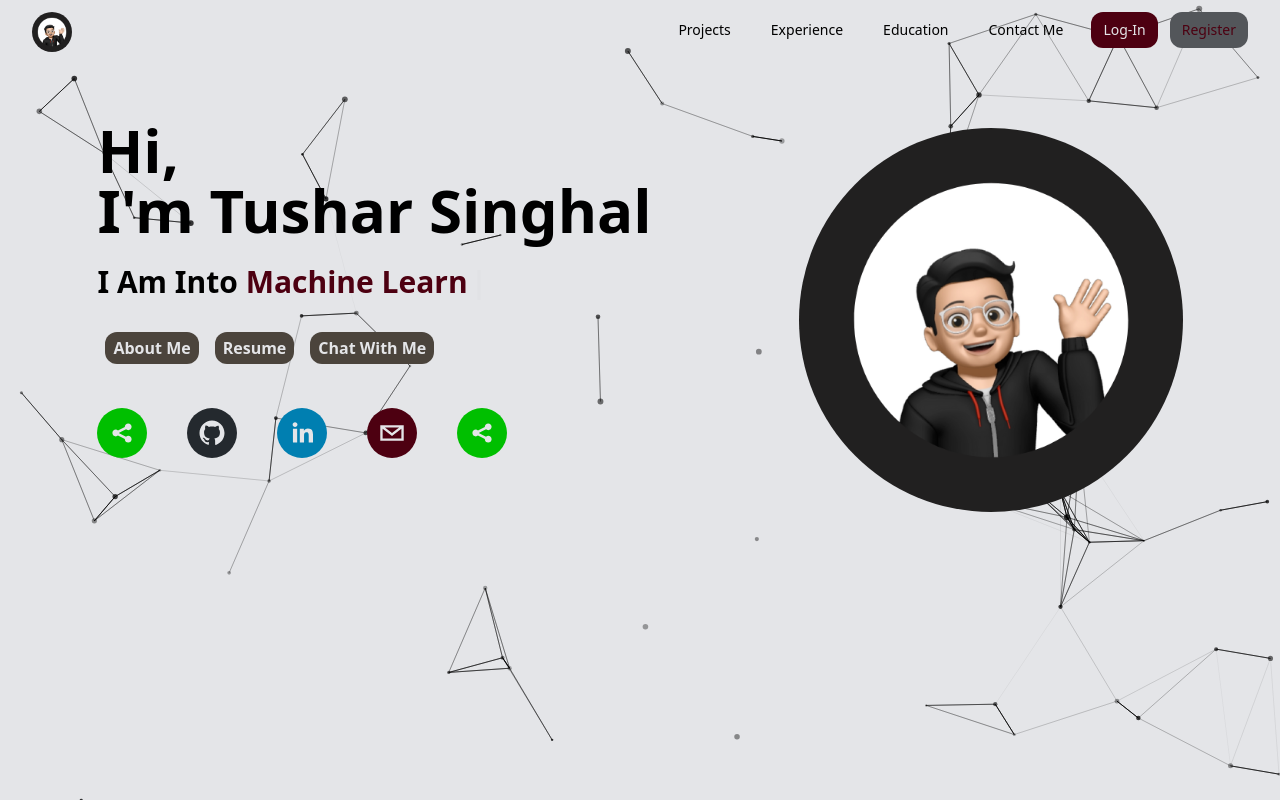
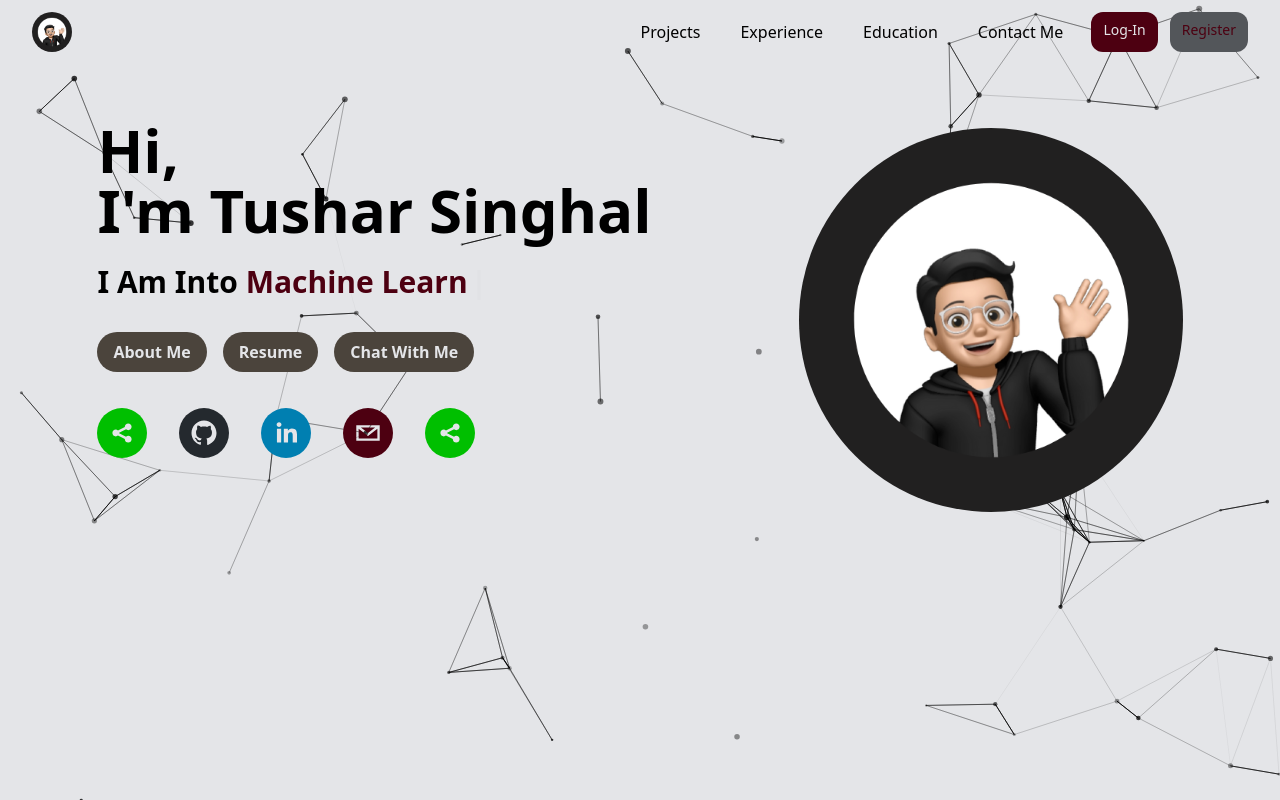
Before and after one commit to TusharSin810/Tushar-Portfolio, a React (Vite) app: page / in a window 1280 px wide. Built offline with nearby package versions, Linux system fonts and the light colour scheme.

Commit message:
Ui OverHaul

```diff
--- a/src/components/About.jsx
+++ b/src/components/About.jsx
@@ -3,21 +3,21 @@ import React from 'react'
 function About() {
   return (
     <div>
-        <div className='h-max bg-white pb-8'>
-            <h2 className='text-2xl font-extrabold flex w-screen justify-center p-5 pt-10'>About Me</h2>
+        <div className='h-max bg-[#53565A] pb-8'>
+            <h2 className='text-4xl font-extrabold flex w-screen justify-center p-5 pt-10 text-[#E4E5E8]'>About Me</h2>
             <div className='flex flex-col items-center'>
-                <p className='p-6 flex sm:hidden text-center'>
+                <p className='p-6 flex sm:hidden text-center font-semibold'>
                     I’m an Electronics and Communication Engineering student at JIIT, Noida, with a passion for full-stack development. I build scalable, user-centric web applications and am currently expanding my skills in Web3, Data Science, and Machine Learning.
                     <br/>
                     I’m also pursuing a distance BSc in Data Science and Programming from IIT Madras.
                 </p>
-                <p className='hidden p-4 sm:flex sm:w-3/5 text-center'>
+                <p className='hidden p-4 sm:flex sm:w-3/5 text-center font-semibold'>
                     I’m an undergraduate student pursuing a B.Tech in Electronics and Communication Engineering at Jaypee Institute of Information Technology (JIIT), Noida. Passionate about coding and full-stack development, I enjoy building dynamic, scalable web applications with a focus on innovation and performance.
                 </p>
-                <p className='hidden p-4 sm:flex sm:w-3/5 text-center'>
+                <p className='hidden p-4 sm:flex sm:w-3/5 text-center font-semibold'>
                     Currently, I’m expanding my knowledge in Web3, Data Science, and Machine Learning, while also pursuing a distance BSc program in Data Science and Programming from IIT Madras. With strong communication, leadership skills, and a collaborative mindset, I’m dedicated to delivering impactful, user-centric software.
                 </p>
-                <p className='px-6 pb-2 text-center'>"Always exploring new tech stacks to push boundaries and innovate."</p>
+                <p className='px-6 pb-2 text-center text-lg font-bold text-[#E4E5E8]'>"Always exploring new tech stacks to push boundaries and innovate."</p>
             </div>
         </div>
     </div>
--- a/src/components/Education.jsx
+++ b/src/components/Education.jsx
@@ -3,7 +3,7 @@ import { Meteorscard } from './uiComponents/Meteorscard'
 import eCard from '../../data/educationCard.json'
 function Education() {
   return (
-    <div className='bg-[#E4E5E8] h-screen w-screen flex flex-col items-center p-8 gap-10'>
+    <div className='bg-white h-screen w-screen flex flex-col items-center p-8 gap-10'>
        <h2 className='font-extrabold text-3xl text-[#4D0011]'>Education</h2>
        <div className='flex gap-6'>
         {eCard.map((data, index) => (
--- a/src/components/Header.jsx
+++ b/src/components/Header.jsx
@@ -29,10 +29,10 @@ function Header() {
                 <span className='text-[#4D0011]'>{typeEffect}</span>
                 <span className='text-[#4B443C] font-bold'><Cursor/></span>
               </h2>
-                <button className=' hidden sm:inline-block bg-[#4B443C] py-1 px-2 m-2 rounded-xl font-semibold text-[#E4E5E8]'>About Me</button>
-                <button className='bg-[#4B443C] py-1 px-2 m-2 rounded-xl font-semibold text-[#E4E5E8]'><a href='https://drive.google.com/file/d/1_K89DMcUKlSV5_g0w5ZdHqvFYzPd7Zt_/view?usp=sharing' target='_blank'>Resume</a></button>
-                <button className='bg-[#4B443C] py-1 px-2 m-2 mb-10 rounded-xl font-semibold text-[#E4E5E8]' onClick={chatpage}>Chat With Me </button>
-              <div className='flex justify-start gap-4 my-1 sm:justify-start sm:gap-10'>
+                <button className=' hidden sm:inline-block bg-[#4B443C] py-2 px-4 mr-2 rounded-3xl font-semibold text-[#E4E5E8]'>About Me</button>
+                <button className='bg-[#4B443C] py-2 px-4 m-2 rounded-3xl font-semibold text-[#E4E5E8]'><a href='https://drive.google.com/file/d/1_K89DMcUKlSV5_g0w5ZdHqvFYzPd7Zt_/view?usp=sharing' target='_blank'>Resume</a></button>
+                <button className='bg-[#4B443C] py-2 px-4 m-2 mb-8 rounded-3xl font-semibold text-[#E4E5E8]' onClick={chatpage}>Chat With Me </button>
+              <div className='flex justify-start gap-4 my-1 sm:justify-start sm:gap-8'>
                 <SocialIcon url='https://x.com/TusharS91319723' target='_blank' className='hover:opacity-85' />
                 <SocialIcon url='https://github.com/TusharSin810' target='_blank' className='hover:opacity-85'/>
                 <SocialIcon url='https://www.linkedin.com/in/tushar-singhal-921a41259/' target='_blank' className='hover:opacity-85'/>
--- a/src/components/Navbar.jsx
+++ b/src/components/Navbar.jsx
@@ -41,7 +41,7 @@ export default function Navbar({isLoggedIn}) {
                     aria-current={item.current ? 'page' : undefined}
                     className={classNames(
                       item.current ? 'bg-[#4D0011] text-[#E4E5E8] rounded-xl' : 'text-black',
-                      'px-3 py-2 text-sm font-medium',
+                      'px-3 py-2 text-m font-medium',
                     )}
                   >
                     {item.name}
--- a/src/components/Projects.jsx
+++ b/src/components/Projects.jsx
@@ -4,8 +4,8 @@ import cardD from '../../data/cardinfo.json'
 
 function Projects() {
   return (
-    <div className='h-max bg-[#4B443C] pt-5'>
-      <h2 className='w-screen text-2xl font-extrabold text-white flex justify-center pb-4' >Projects</h2>
+    <div className='h-max bg-white pt-5'>
+      <h2 className='w-screen text-4xl font-extrabold text-[#4D0011] flex justify-center pb-4' >Projects</h2>
       <div className='flex flex-row flex-wrap justify-evenly px-16'>
         {cardD.map((data,index) => (
         <CardCom key={data.id || index} title={data.title} description={data.description} link={data.link} image={data.image} live={data.live} code={data.code} />
--- a/src/components/Skills.jsx
+++ b/src/components/Skills.jsx
@@ -23,8 +23,8 @@ function Skills() {
   ];
 
   return (
-    <div className='h-max bg-[#53565A] pb-16'>
-      <h2 className='flex w-screen justify-center text-[#4D0011] font-extrabold text-2xl p-8'>Skills & Tools</h2>
+    <div className='h-max bg-white pb-16'>
+      <h2 className='flex w-screen justify-center text-black font-extrabold text-4xl p-8'>Skills & Tools</h2>
       <div className="max-w-5xl mx-auto px-8">
         <HoverEffect items={skills} />
       </div>
--- a/src/components/ui/card-hover-effect.jsx
+++ b/src/components/ui/card-hover-effect.jsx
@@ -49,14 +49,14 @@ export const Card = ({ className, children, isHovered, item }) => {
   return (
     <div
       className={cn(
-        "rounded-xl bg-[#E4E5E8] border border-transparent dark:border-white/[0.2] group-hover:border-slate-700 relative z-20",
+        "rounded-xl bg-[#53565A] border border-transparent dark:border-white/[0.2] group-hover:border-slate-700 relative z-20",
         "h-[110px] w-[110px] sm:w-[110px]",
         className
       )}
     >
       <div className="relative z-50 flex items-center justify-center h-full">
         {isHovered ? (
-          <p className="text-black font-semibold text-center">{item?.name || "Default Text"}</p>
+          <p className="text-white font-semibold text-center">{item?.name || "Default Text"}</p>
         ) : (
           <img
             src={item.images}
```
